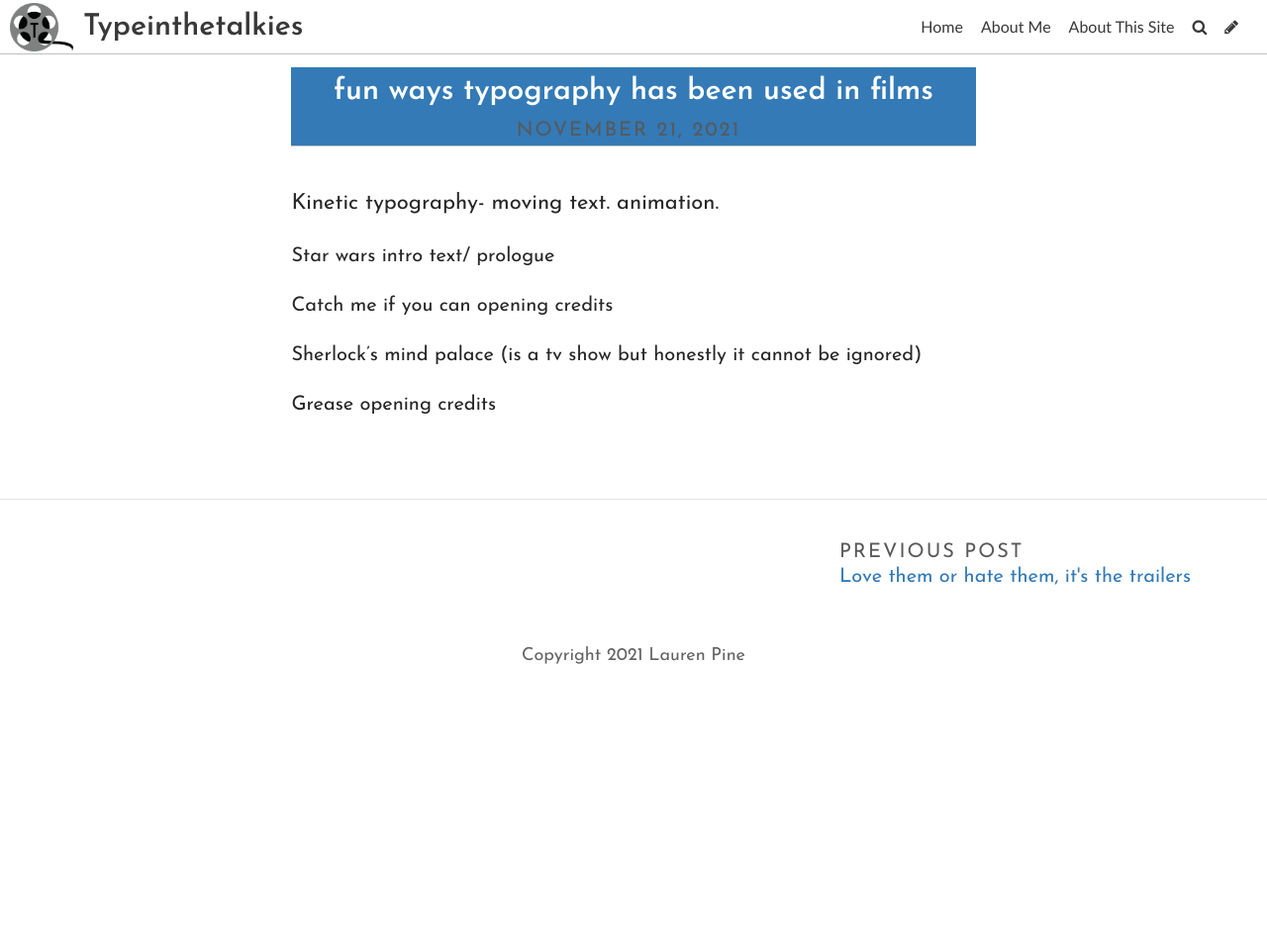
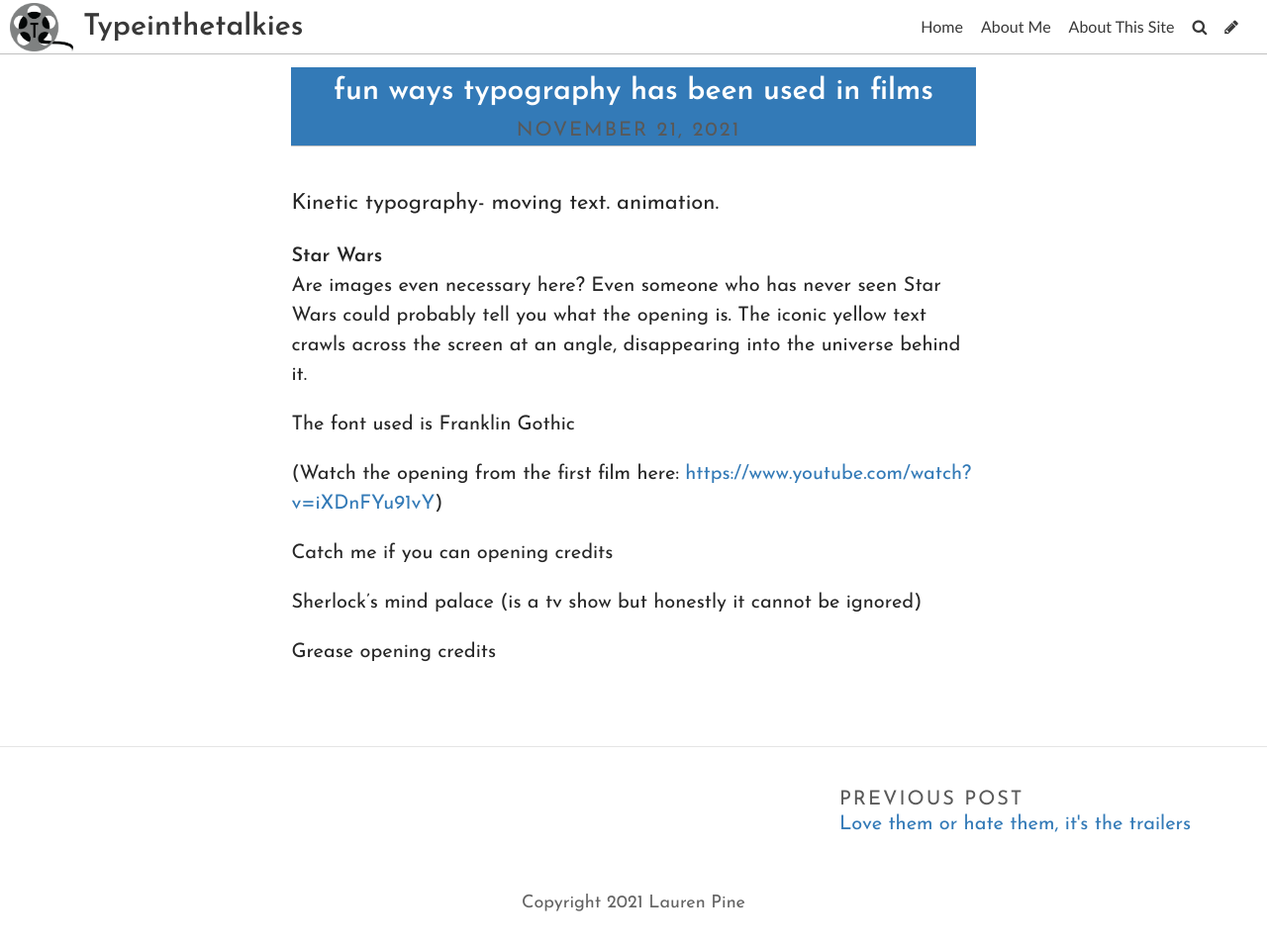
Before and after one commit to laurenlouisap/typography, a Jekyll site: the page built from _posts/2021-11-21-fun-ways-typography-has-been-used-in-films.md, in a window 1280 px wide. Shown: the whole page at 99% size. Built offline with Jekyll 4.4.1, drawn with Linux system fonts in a browser that asks for light colours; some web fonts are replaced; before the commit the page ends 900 px from its top, so only the background shows below that.

Commit message:
Update Post “2021-11-21-fun-ways-typography-has-been-used-in-films”

```diff
--- a/_posts/2021-11-21-fun-ways-typography-has-been-used-in-films.md
+++ b/_posts/2021-11-21-fun-ways-typography-has-been-used-in-films.md
@@ -7,9 +7,14 @@
 ---
 Kinetic typography- moving text. animation.
 
+**Star Wars**\
+Are images even necessary here? Even someone who has never seen Star Wars could probably tell you what the opening is. The iconic yellow text crawls across the screen at an angle, disappearing into the universe behind it.
+
+The font used is Franklin Gothic
 
 
-Star wars intro text/ prologue
+
+(Watch the opening from the first film here: <https://www.youtube.com/watch?v=iXDnFYu91vY>)
 
 Catch me if you can opening credits
 
```
